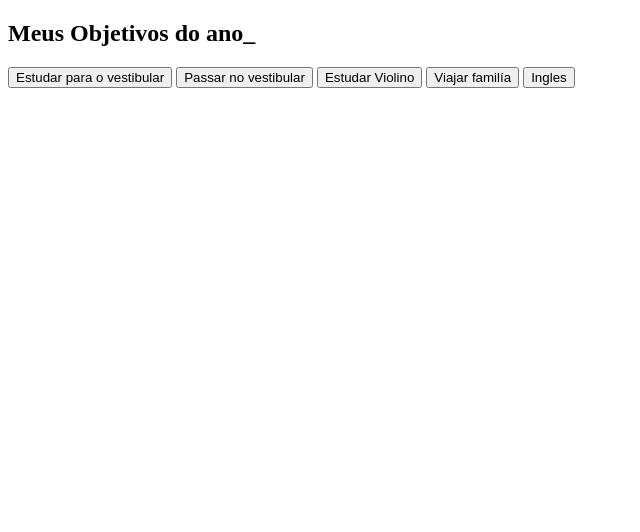
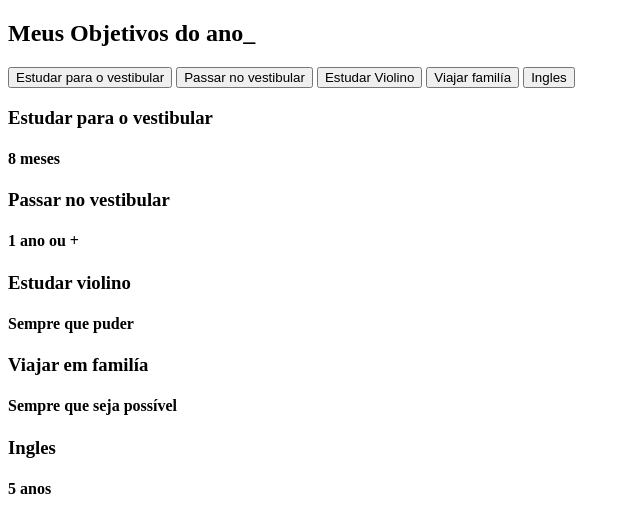
Before and after one commit to litzaedit/2024, a plain HTML site: page index.html in a window 1280 px wide. Shown: the whole page, without its empty margins (0-640 px from the left). Drawn offline with Linux system fonts and the light colour scheme.

Commit message:
atualizando meu código 06 03 24

```diff
--- a/index.html
+++ b/index.html
@@ -16,6 +16,34 @@
       <button class="botao">Viajar familía</button>
       <button class="botao">Ingles</button>
     </div>
+
+    <div class="abas-textos">
+      <div class="abas-textos">
+        <div class="aba-conteudo">
+            <h3 class="aba-conteudo-titulo-principal">Estudar para o vestibular</h3>
+            <h4 class="aba-conteudo-titulo-secundario">8 meses</h4>
+        </div>
+        <div class="aba-conteudo">
+            <h3 class="aba-conteudo-titulo-principal">Passar no vestibular</h3>
+            <h4 class="aba-conteudo-titulo-secundario">1 ano ou +</h4>
+        </div>
+        <div class="aba-conteudo">
+            <h3 class="aba-conteudo-titulo-principal">Estudar violino</h3>
+            <h4 class="aba-conteudo-titulo-secundario">Sempre que puder</h4>
+        </div>
+        <div class="aba-conteudo">
+            <h3 class="aba-conteudo-titulo-principal">Viajar em familía</h3>
+            <h4 class="aba-conteudo-titulo-secundario">Sempre que seja possível</h4>
+        </div>
+        <div class="aba-conteudo">
+          <h3 class="aba-conteudo-titulo-principal">Ingles</h3>
+          <h4 class="aba-conteudo-titulo-secundario">5 anos</h4>
+      </div>
+    </div>
+
+    </div>
+
 </section>
+    <script src="main.js"></script>
 </body>
 </html>
--- a/style.css
+++ b/style.css
@@ -70,5 +70,5 @@
 
     .ativo{
         background-color: var(--botao-ativo);
-        border-bottom: 4px solid var(--verde);
+        border-bottom: 3px solid var(--rosa);
     }
```
